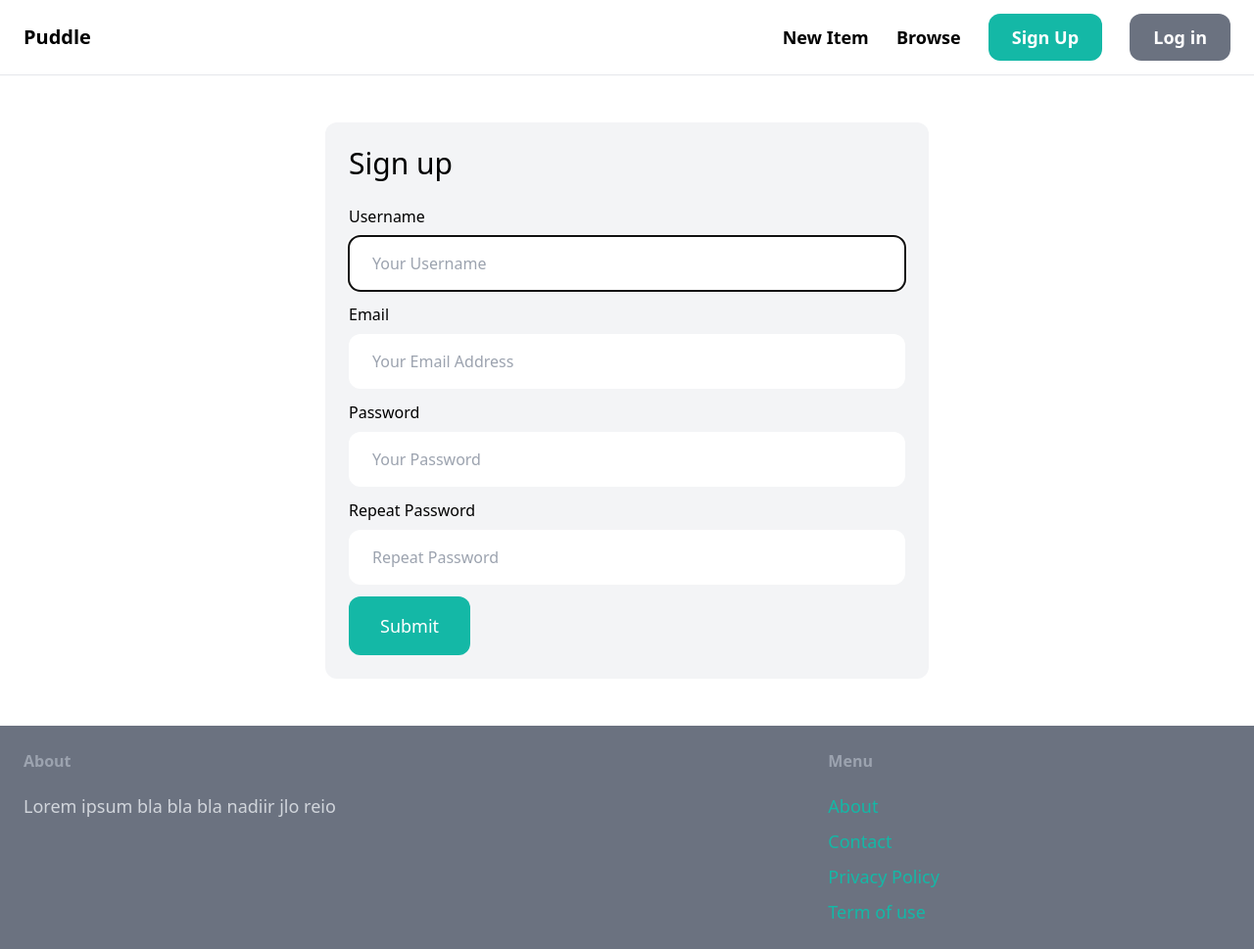
After one commit to moses197/paddle, a Django app: page /signup/ in a window 1280 px wide. The commit adds this page. Shown: the whole page at 98% size. Run offline with Django 4.2, Linux system fonts and the light colour scheme; some libraries are stand-ins or nearby versions.

Commit message:
Sign up and some other configuration

```diff
--- /dev/null
+++ b/paddle/core/forms.py
@@ -0,0 +1,29 @@
+from django import forms
+from django.contrib.auth.forms import UserCreationForm
+from django.contrib.auth.models import User
+
+class SignupForm(UserCreationForm):
+    class Meta:
+        model = User
+        fields = ('username', 'email', 'password1', 'password2')
+
+
+    username = forms.CharField(widget=forms.TextInput(attrs={
+        'placeholder': 'Your Username',
+        'class': 'w-full py-4 px-6 rounded-xl'
+    }))
+
+    email = forms.CharField(widget=forms.EmailInput(attrs={
+        'placeholder': 'Your Email Address',
+        'class': 'w-full py-4 px-6 rounded-xl'
+    }))
+
+    password1 = forms.CharField(widget=forms.PasswordInput(attrs={
+        'placeholder': 'Your Password',
+        'class': 'w-full py-4 px-6 rounded-xl'
+    }))
+
+    password2 = forms.CharField(widget=forms.PasswordInput(attrs={
+        'placeholder': 'Repeat Password',
+        'class': 'w-full py-4 px-6 rounded-xl'
+    }))
--- a/paddle/core/templates/core/base.html
+++ b/paddle/core/templates/core/base.html
@@ -16,7 +16,7 @@
         <div class="space-x-6">
             <a href="#" class="text-lg font-semibold hover:text-gray-500">New Item</a>
             <a href="#" class="text-lg font-semibold hover:text-gray-500">Browse</a>
-            <a href="#" class="px-6 py-3 text-lg font-semibold bg-teal-500 text-white rounded-xl hover:bg-teal-700"> Sign Up</a>
+            <a href="{% url 'signup' %}" class="px-6 py-3 text-lg font-semibold bg-teal-500 text-white rounded-xl hover:bg-teal-700"> Sign Up</a>
             <a href="#" class="px-6 py-3 text-lg font-semibold bg-gray-500 text-white rounded-xl hover:bg-gray-700"> Log in</a>
         </div>
     </nav>
--- /dev/null
+++ b/paddle/core/templates/core/signup.html
@@ -0,0 +1,46 @@
+{% extends 'core/base.html' %}
+
+{% block title %} Sign up {% endblock %}
+
+{% block content %}
+    <div class="w-1/2 my-6 mx-auto p-6 bg-gray-100 rounded-xl">
+        <h1 class="mb-6 text-3xl">Sign up</h1>
+
+        <form action="" method="post">
+            {% csrf_token %}
+
+            <div class="mb-3">
+                <label class="inline-block mb-2" for="">Username</label>
+                {{ form.username }}
+            </div>
+
+            <div class="mb-3">
+                <label class="inline-block mb-2" for="">Email</label>
+                {{ form.email }}
+            </div>
+
+            <div class="mb-3">
+                <label class="inline-block mb-2" for="">Password</label>
+                {{ form.password1 }}
+            </div>
+
+            <div class="mb-3">
+                <label class="inline-block mb-2" for="">Repeat Password</label>
+                {{ form.password2 }}
+            </div>
+
+            {% if form.errors or form.non_field_errors %}
+                <div class="mb-3 p-6 bg-red-100 rounded-xl">
+                    {% for field in form %}
+                        {{ field.errors }}
+
+                        {{ form.non_field_errors }}
+
+                    {% endfor %}
+                </div>
+            {% endif %}
+
+            <button class="py-4 px-8 text-lg bg-teal-500 hover:bg-teal-700 rounded-xl text-white">Submit</button>
+        </form>
+    </div>
+{% endblock %}
--- /dev/null
+++ b/paddle/core/urls.py
@@ -0,0 +1,9 @@
+from django.urls import path
+
+from . import views
+
+urlpatterns = [
+    path('', views.index, name='index'),
+    path('contact/', views.contact, name='contact'),
+    path('signup/', views.signup, name='signup'),
+]
--- a/paddle/core/views.py
+++ b/paddle/core/views.py
@@ -1,7 +1,9 @@
 
-from django.shortcuts import render
+from django.shortcuts import render, redirect
 
 from item.models import Category, Item
+
+from .forms import SignupForm
 
 # Create your views here.
 def index(request):
@@ -16,3 +18,18 @@ def index(request):
 
 def contact(request):
     return render(request, 'core/contact.html')
+
+def signup(request):
+    if request.method == 'POST':
+        form = SignupForm(request.POST)
+
+        if form.is_valid():
+            form.save()
+
+            return redirect('/login/')
+    else:
+        form = SignupForm()
+
+    return render(request, 'core/signup.html', {
+        'form': form,
+    })
--- a/paddle/item/models.py
+++ b/paddle/item/models.py
@@ -14,7 +14,7 @@ class Category(models.Model):
 
 
 class Item(models.Model):
-    Category = models.ForeignKey(Category, related_name='items', on_delete=models.CASCADE)
+    category = models.ForeignKey(Category, related_name='items', on_delete=models.CASCADE)
     name = models.CharField(max_length=255)
     description = models.TextField(blank=True, null=True)
     price = models.FloatField()
--- /dev/null
+++ b/paddle/item/urls.py
@@ -0,0 +1,9 @@
+from django.urls import path
+
+from . import views
+
+app_name = 'item'
+
+urlpatterns = [
+    path('<int:pk>/', views.detail, name='detail'),
+]
--- a/paddle/paddle/urls.py
+++ b/paddle/paddle/urls.py
@@ -14,13 +14,13 @@ Including another URLconf
     1. Import the include() function: from django.urls import include, path
     2. Add a URL to urlpatterns:  path('blog/', include('blog.urls'))
 """
+from django.conf import settings
+from django.conf.urls.static import static
 from django.contrib import admin
-from django.urls import path
-
-from core.views import index, contact
+from django.urls import path, include
 
 urlpatterns = [
-    path('', index, name='index'),
-    path('contact/', contact, name='contact'),
+    path('', include('core.urls')),
+    path('items/', include('item.urls')),
     path('admin/', admin.site.urls),
-]
+] + static(settings.MEDIA_URL, document_root=settings.MEDIA_ROOT)
```
Also changed, not shown: paddle/core/templates/core/index.html (+17 -1 lines), paddle/item/templates/item/detail.html (added, +48 -0 lines), paddle/item/views.py (+11 -1 lines), paddle/db.sqlite3, paddle/media/item_images/Cloths2.jpeg (added), paddle/media/item_images/toy1.jpeg (added).
